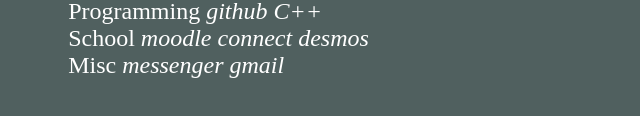
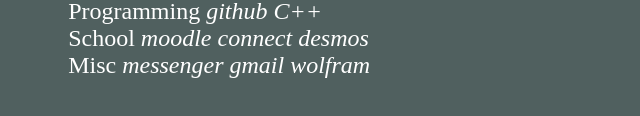
Before and after one commit to Segfaultt/minimal-start, a plain HTML site: page index.html in a window 1280 px wide. Shown: the part 294-410 px from the top of the page, without its empty margins (319-959 px from the left). Drawn offline with Linux system fonts and the light colour scheme.

Commit message:
added wolfram link

```diff
--- a/index.html
+++ b/index.html
@@ -37,6 +37,7 @@
 			Misc
 				<a href="https://www.messenger.com/">messenger</a>
 				<a href="https://mail.google.com/">gmail</a>
+				<a href="https://www.wolframalpha.com/">wolfram</a>
 			<br>
 		</div>
 	</body>
```
